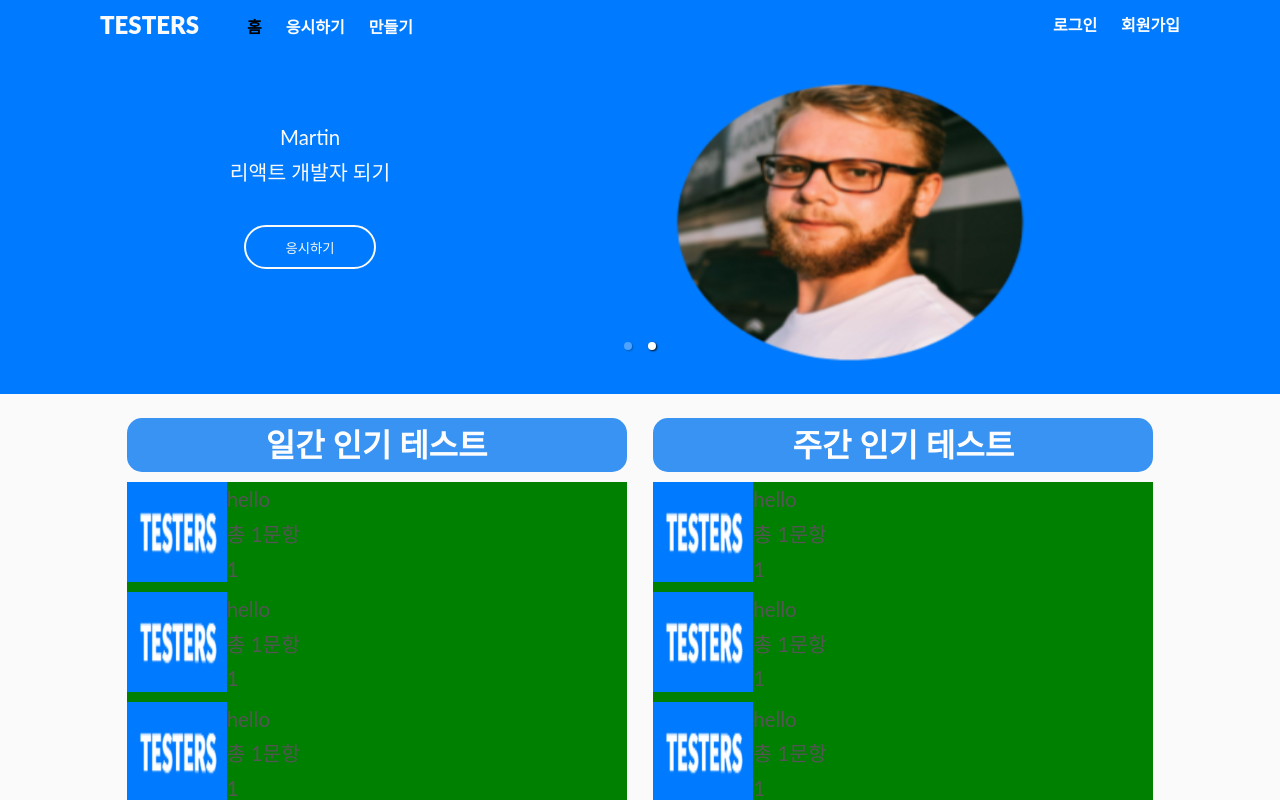
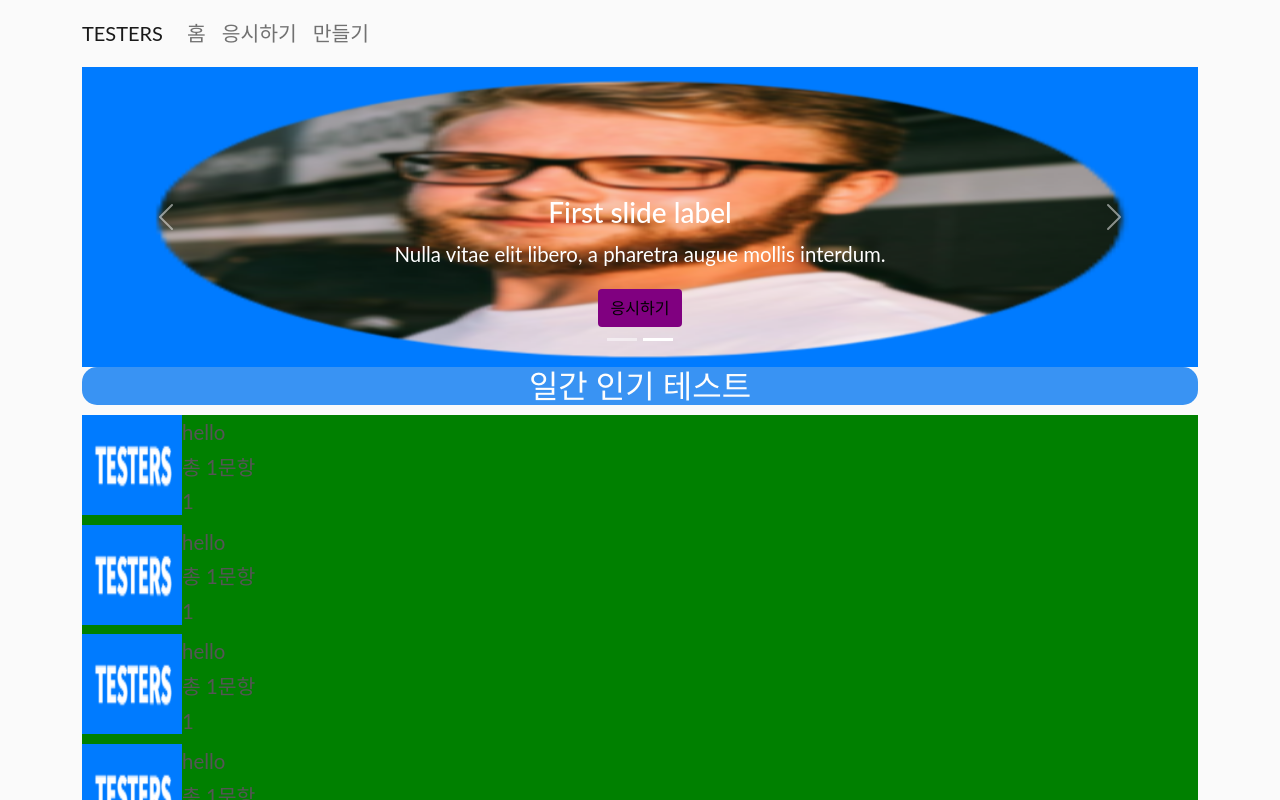
Before and after one commit to leehojun0314/Testers, a Next.js app: page / in a window 1280 px wide. Shown: the top 800 px of the page. Built offline with nearby package versions, Linux system fonts and the light colour scheme.

Commit message:
applied bootstrap

```diff
--- a/components/common/Header.tsx
+++ b/components/common/Header.tsx
@@ -2,54 +2,72 @@ import type { NextPage } from "next";
 import Image from "next/image";
 import styled from "styled-components";
 import AppLink from "./AppLink";
-import Container from "../../layouts/Container";
+// import Container from "../../layouts/Container";
 import Logo, { StyledLogo } from "./Logo";
 import NavLink from "./NavLink";
+import { Container, Nav, Navbar } from "react-bootstrap";
 // import Logo from "public/images/logo";
 const Header: NextPage = () => {
 	return (
-		<HeaderWrapper>
+		// <HeaderWrapper>
+		// 	 <Container>
+		// 		<Logo />
+		// 		<nav className="leftNav">
+		// 			<ul className="clearfix">
+		// 				<li>
+		// 					<NavLink href="/">
+		// 						<p>홈</p>
+		// 					</NavLink>
+		// 				</li>
+		// 				<li>
+		// 					<NavLink href="/apply">
+		// 						<p>응시하기</p>
+		// 					</NavLink>
+		// 				</li>
+		// 				<li>
+		// 					<NavLink href="/test">
+		// 						<p>만들기</p>
+		// 					</NavLink>
+		// 				</li>
+		// 			</ul>
+		// 		</nav>
+		// 		<nav className="rightNav">
+		// 			<li>
+		// 				<AppLink href="/login">
+		// 					<p>로그인</p>
+		// 				</AppLink>
+		// 			</li>
+		// 			<li>
+		// 				<AppLink href="/signup">
+		// 					<p>회원가입</p>
+		// 				</AppLink>
+		// 			</li>
+		// 		</nav>
+		// 	</Container>
+
+		// </HeaderWrapper>
+		<Navbar sticky="top" variant="light" expand='md'>
 			<Container>
-				<Logo />
-				<nav className="leftNav">
-					<ul className="clearfix">
-						<li>
-							<NavLink href="/">
-								<p>홈</p>
-							</NavLink>
-						</li>
-						<li>
-							<NavLink href="/apply">
-								<p>응시하기</p>
-							</NavLink>
-						</li>
-						<li>
-							<NavLink href="/test">
-								<p>만들기</p>
-							</NavLink>
-						</li>
-					</ul>
-				</nav>
-				<nav className="rightNav">
-					<li>
-						<AppLink href="/login">
-							<p>로그인</p>
-						</AppLink>
-					</li>
-					<li>
-						<AppLink href="/signup">
-							<p>회원가입</p>
-						</AppLink>
-					</li>
-				</nav>
-			</Container>
-		</HeaderWrapper>
+			<Navbar.Brand href="/">
+				TESTERS
+			</Navbar.Brand>
+			<Navbar.Toggle aria-controls="navbarScroll" />
+			<Navbar.Collapse id="navbarhScroll">
+			<Nav className="me-auto">
+				<Nav.Link href="/">홈</Nav.Link>
+				<Nav.Link href="/apply">응시하기</Nav.Link>
+				<Nav.Link href="/test">만들기</Nav.Link>
+			</Nav>
+			</Navbar.Collapse>
+
+	</Container>
+	</Navbar>
 	);
 };
 export default Header;
 
 const HeaderWrapper = styled.header`
-	height: 58px;
+	/* height: 58px;
 	background-color: ${({ theme }) => theme.blue};
 	position: sticky;
 	top: 0px;
@@ -58,7 +76,6 @@ const HeaderWrapper = styled.header`
 	}
 	nav {
 		display: inline-block;
-		/* padding-left: 32px; */
 		position: relative;
 		top: 11px;
 		font-size: 16px;
@@ -81,7 +98,6 @@ const HeaderWrapper = styled.header`
 	}
 	.currentPage {
 		color: black;
-		/* text-decoration: underline; */
 	}
 	${StyledLogo} {
 		display: inline-block;
@@ -92,5 +108,5 @@ const HeaderWrapper = styled.header`
 	}
 	.rightNav {
 		float: right;
-	}
+	} */
 `;
--- a/components/common/Logo.tsx
+++ b/components/common/Logo.tsx
@@ -13,7 +13,7 @@ const Logo: React.FC = () => {
 };
 export const StyledLogo = styled.span`
 	text-align: center;
-	color: ${({ theme }) => theme.white};
+	color: ${({ theme }) => theme.blue};
 	font-weight: 900;
 	font-size: 24px;
 `;
--- a/package.json
+++ b/package.json
@@ -9,11 +9,13 @@
 		"lint": "next lint"
 	},
 	"dependencies": {
+		"bootstrap": "^5.1.3",
 		"dotenv": "^16.0.0",
 		"express": "^4.17.3",
 		"mssql": "^8.0.2",
 		"next": "12.1.0",
 		"react": "17.0.2",
+		"react-bootstrap": "^2.2.2",
 		"react-dom": "17.0.2",
 		"react-responsive-carousel": "^3.2.23",
 		"styled-components": "^5.3.3"
--- a/pages/_app.tsx
+++ b/pages/_app.tsx
@@ -1,21 +1,35 @@
 // import "../styles/globals.css";
+import "bootstrap/dist/css/bootstrap.min.css";
+import "../styles/bootStrapTheme.css";
 import type { AppProps } from "next/app";
 import Head from "next/head";
 import Header from "../components/common/Header";
-import { ThemeProvider } from "styled-components";
+import { ThemeProvider as ThemeProviderSC } from "styled-components";
+import { ThemeProvider } from "react-bootstrap";
 import theme from "../styles/theme";
 import GlobalStyle from "../styles/Global";
+import { SSRProvider } from "react-bootstrap";
 function MyApp({ Component, pageProps }: AppProps) {
 	return (
-		<ThemeProvider theme={theme}>
+		<SSRProvider>
+			<ThemeProvider
+				breakpoints={["xxxl", "xxl", "xl", "lg", "md", "sm", "xs", "xxs"]}
+			>
+				<ThemeProviderSC theme={theme}>
 					<Head>
 						<title>Testers</title>
 						<link rel="shortcut icon" href="favicon.ico" type="image/x-icon" />
-				<meta name="viewport" content="width=device-width, initial-scale=1" />
+						<meta
+							name="viewport"
+							content="width=device-width, initial-scale=1"
+						/>
 					</Head>
 					<Component {...pageProps} />
+
 					<GlobalStyle />
+				</ThemeProviderSC>
 			</ThemeProvider>
+		</SSRProvider>
 	);
 }
 
--- a/pages/index.tsx
+++ b/pages/index.tsx
@@ -1,10 +1,12 @@
+/* eslint-disable @next/next/no-img-element */
 import type { NextPage } from "next";
 import styled, { keyframes } from "styled-components";
-import Container from "../layouts/Container";
+// import Container from "../layouts/Container";
 import Image from "next/image";
 import Layout from "../layouts/Layout";
-import "react-responsive-carousel/lib/styles/carousel.min.css";
-import { Carousel } from "react-responsive-carousel";
+// import "react-responsive-carousel/lib/styles/carousel.min.css";
+// import { Carousel } from "react-responsive-carousel";
+import { Button, Carousel, Container } from "react-bootstrap";
 import React from "react";
 import Recommender from "../components/home/Recommender";
 import fakeData from "../constants";
@@ -12,126 +14,54 @@ const Datas: Array<object> = [{ hello: "world" }, { hello: "world" }];
 const Home: NextPage = () => {
 	return (
 		<Layout pageTitle="Main">
-			<CarouselContainer>
 			<Container>
-					<Carousel
-						showStatus={false}
-						showThumbs={false}
-						dynamicHeight={true}
-						autoPlay={true}
-						infiniteLoop={true}
-						showArrows={false}
-					>
+				<Carousel>
 					{Datas.map((el, idx) => {
 						return (
-								<CarouselElement key={idx}>
-									<div className="left">
-										<div className="author">Martin</div>
-										<div className="title">리액트 개발자 되기</div>
-										<button>응시하기</button>
-									</div>
-
-									<div className="rightImage">
-										<Image
-											key={idx}
+							<Carousel.Item key={idx}>
+								<img
 									src="/images/man1.png"
 									alt="logo"
-											width={400}
+									width={"100%"}
 									height={300}
+									// layout="fill"
 								/>
-									</div>
-								</CarouselElement>
+								<Carousel.Caption>
+									<h3>First slide label</h3>
+									<p>
+										Nulla vitae elit libero, a pharetra augue mollis interdum.
+									</p>
+									<Button variant="dog">응시하기</Button>
+								</Carousel.Caption>
+							</Carousel.Item>
 						);
 					})}
 				</Carousel>
 			</Container>
-			</CarouselContainer>
-			<RecommendContainer>
+
 			<Container>
 				<div className="left">
-						<Recommender
-							title={"일간 인기 테스트"}
-							datas={fakeData}
-						/>
+					<Recommender title={"일간 인기 테스트"} datas={fakeData} />
 				</div>
 				<div className="right">
-						<Recommender
-							title={"주간 인기 테스트"}
-							datas={fakeData}
-						/>
+					<Recommender title={"주간 인기 테스트"} datas={fakeData} />
 				</div>
 			</Container>
-			</RecommendContainer>
 		</Layout>
 	);
 };
 
 export default Home;
 
-const CarouselContainer = styled.div`
-	padding: 12px;
-	background-color: ${({ theme }) => theme.blue};
-	padding-bottom: 24px;
-`;
-
-const CarouselElement = styled.div`
-	display: flex;
-	flex-direction: row;
-	width: 1080px;
-	justify-content: space-around;
-	.left {
-		height: 300px;
-		float: left;
-		display: flex;
-		flex-direction: column;
-		align-items: center;
-		padding-top: 50px;
-		color: ${({ theme }) => theme.white};
-	}
-	.rightImage {
-		float: right;
-		position: relative;
-		right: 0px;
-	}
-	button {
-		width: 132px;
-		height: 44px;
-		margin-top: 36px;
-		border-radius: 25px;
-		background-color: rgba(0, 0, 0, 0);
-		border: 2px solid ${({ theme }) => theme.white};
-		color: ${({ theme }) => theme.white};
-		font-weight: 100;
-		transition-property: background-color, color;
-		transition-duration: 0.2s;
-		transition-timing-function: ease-in-out;
-	}
-	button:hover {
-		background-color: #fafafa;
-		color: #293241;
-	}
-`;
-
-const RecommendContainer = styled.div`
-	${Container} {
-		/* background-color: green; */
-		display: flex;
-		flex-direction: row;
-		justify-content: space-evenly;
-		margin-top: 24px;
-	}
-
-	.left,
-	.right {
-		width: 500px;
-		height: 500px;
-		/* border-radius: 10px; */
-		/* box-shadow: 5px 5px 5px ${({ theme }) => theme.dark}; */
-	}
-	/* .left {
-		background-color: blue;
-	}
-	.right {
-		background-color: orange;
-	} */
-`;
+// const Button = styled.button`
+// 	width: 132px;
+// 	height: 44px;
+// 	border-radius: 25px;
+// 	background-color: rgba(0, 0, 0, 0);
+// 	border: 2px solid ${({ theme }) => theme.white};
+// 	color: ${({ theme }) => theme.white};
+// 	font-weight: 100;
+// 	transition-property: background-color, color;
+// 	transition-duration: 0.2s;
+// 	transition-timing-function: ease-in-out;
+// `;
--- a/styles/Global.ts
+++ b/styles/Global.ts
@@ -20,7 +20,7 @@ body{
 }
 a{
     text-decoration: none;
-    color: ${({ theme }) => theme.white}
+    color: ${({ theme }) => theme.dark}
 }
 ul{
     list-style: none;
--- /dev/null
+++ b/styles/bootStrapTheme.css
@@ -0,0 +1,4 @@
+.btn-dog {
+	background-color: purple;
+	color: black;
+}
```
Lines whose indentation alone changed are shown as unchanged.
